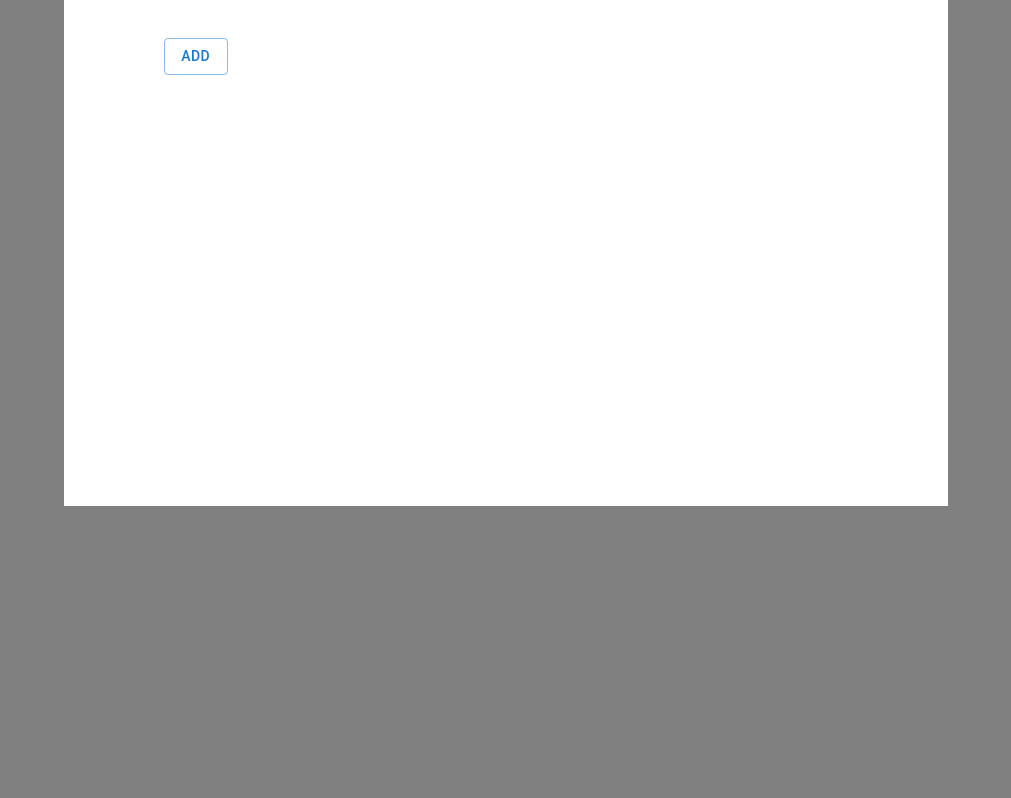
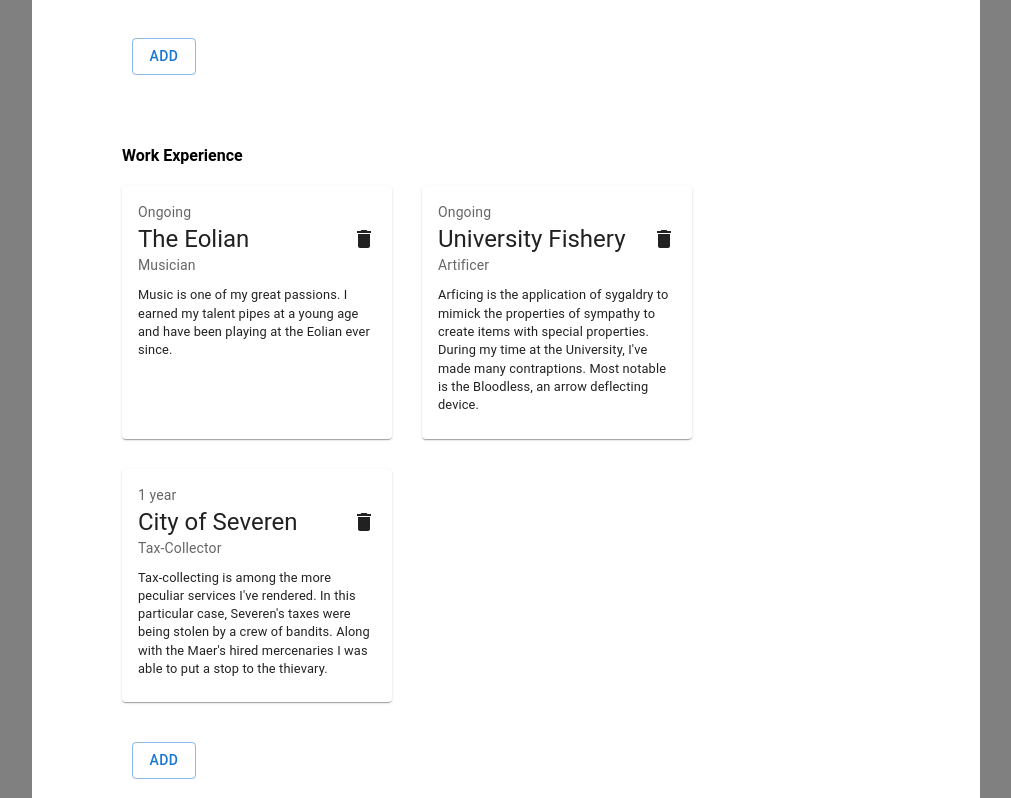
Before and after one commit to cashcheck/cv-project, a React (Create React App) app: page / in a window 1280 px wide. Shown: the part 502-1300 px from the top of the page, without its empty margins (134-1145 px from the left). Before the commit the page ends 1016 px from the top, so only its background shows below. Built offline with nearby package versions, Linux system fonts and the light colour scheme.

Commit message:
finished the work experience section

```diff
--- a/src/App.css
+++ b/src/App.css
@@ -1,10 +1,10 @@
 #app {
   background-color: white;
-  width: 70%;
-  height: 1000px;
+  width: 75%;
   display: flex;
   flex-direction: column;
   margin: auto;
+  padding-bottom: 200px;
 }
 
 p {
--- a/src/App.js
+++ b/src/App.js
@@ -3,6 +3,7 @@ import Description from "./components/Description";
 import Personal from "./components/Personal";
 import "./App.css";
 import Schooling from "./components/Schooling";
+import Experience from "./components/Experience";
 
 class App extends Component {
   constructor() {
@@ -15,6 +16,7 @@ class App extends Component {
         <Personal />
         <Description />
         <Schooling />
+        <Experience />
       </div>
     );
   }
--- /dev/null
+++ b/src/components/Experience.js
@@ -0,0 +1,155 @@
+import React, { Component } from "react";
+import ExperienceOverview from "./ExperienceOverview";
+import { Button, TextField, Typography } from "@mui/material";
+import "./styles/Experience.css";
+
+class Experience extends Component {
+  constructor() {
+    super();
+
+    this.state = {
+      all: [
+        {
+          employer: "The Eolian",
+          title: "Musician",
+          duration: "Ongoing",
+          description:
+            "Music is one of my great passions. I earned my talent pipes at a young age and have been playing at the Eolian ever since.",
+        },
+        {
+          employer: "University Fishery",
+          title: "Artificer",
+          duration: "Ongoing",
+          description:
+            "Arficing is the application of sygaldry to mimick the properties of sympathy to create items with special properties. During my time at the University, I've made many contraptions. Most notable is the Bloodless, an arrow deflecting device.",
+        },
+        {
+          employer: "City of Severen",
+          title: "Tax-Collector",
+          duration: "1 year",
+          description:
+            "Tax-collecting is among the more peculiar services I've rendered. In this particular case, Severen's taxes were being stolen by a crew of bandits. Along with the Maer's hired mercenaries I was able to put a stop to the thievary.",
+        },
+      ],
+      add: { employer: "", title: "", duration: "", description: "" },
+    };
+
+    this.handleChange = this.handleChange.bind(this);
+    this.beginEdit = this.beginEdit.bind(this);
+    this.finishEdit = this.finishEdit.bind(this);
+    this.handleDelete = this.handleDelete.bind(this);
+  }
+
+  handleChange(e) {
+    const value = e.target.value;
+    this.setState((prevState) => ({
+      ...prevState,
+      add: {
+        ...prevState.add,
+        [e.target.name]: value,
+      },
+    }));
+  }
+
+  handleDelete(e) {
+    const deleteEmployer = e.target.parentNode.previousSibling.textContent;
+    const deleteTitle = e.target.parentNode.parentNode.nextSibling.textContent;
+    console.log(deleteTitle);
+    console.log(deleteEmployer);
+    this.setState({
+      all: this.state.all.filter(
+        (experience) =>
+          experience.employer !== deleteEmployer &&
+          experience.title !== deleteTitle
+      ),
+      add: this.state.add,
+    });
+  }
+
+  beginEdit(e) {
+    e.target.classList.toggle("inactive");
+    e.target.nextSibling.classList.toggle("inactive");
+  }
+
+  cancelEdit(e) {
+    e.target.parentNode.parentNode.classList.toggle("inactive");
+    e.target.parentNode.parentNode.previousSibling.classList.toggle("inactive");
+    this.setState({
+      add: { employer: "", title: "", duration: "", description: "" },
+    });
+  }
+
+  finishEdit(e) {
+    e.preventDefault();
+    this.setState((prevState) => ({
+      all: prevState.all.concat(prevState.add),
+      add: { employer: "", title: "", duration: "", description: "" },
+    }));
+    e.target.classList.toggle("inactive");
+    e.target.previousSibling.classList.toggle("inactive");
+  }
+
+  render() {
+    return (
+      <div id="experience">
+        <h4>Work Experience</h4>
+        <ExperienceOverview
+          experiences={this.state.all}
+          handleDelete={this.handleDelete}
+        />
+        <Button
+          variant="outlined"
+          onClick={this.beginEdit}
+          sx={{ margin: "40px 0 0 10px" }}
+        >
+          Add
+        </Button>
+        <form
+          className="inactive"
+          onSubmit={this.finishEdit}
+          id="add-school-form"
+        >
+          <Typography varient="h3">
+            <strong>Add Work Experience</strong>
+          </Typography>
+          <TextField
+            name="employer"
+            value={this.state.add.employer}
+            label="Employer"
+            onChange={this.handleChange}
+          ></TextField>
+          <TextField
+            name="title"
+            label="Title"
+            value={this.state.add.title}
+            onChange={this.handleChange}
+          ></TextField>
+          <TextField
+            name="duration"
+            label="Duration"
+            value={this.state.add.duration}
+            onChange={this.handleChange}
+          ></TextField>
+          <TextField
+            name="description"
+            label="Description"
+            value={this.state.add.description}
+            multiline
+            minRows={4}
+            onChange={this.handleChange}
+          ></TextField>
+          <div id="form-buttons">
+            <Button type="submit" variant="outlined">
+              Submit
+            </Button>
+            <Button onClick={this.cancelEdit} variant="outlined" color="error">
+              Cancel
+            </Button>
+          </div>
+        </form>
+      </div>
+    );
+  }
+}
+
+export default Experience;
--- /dev/null
+++ b/src/components/ExperienceOverview.js
@@ -0,0 +1,36 @@
+import React, { Component } from "react";
+import "./styles/ExperienceOverview.css";
+import Box from "@mui/material/Box";
+import Card from "@mui/material/Card";
+import CardContent from "@mui/material/CardContent";
+import Typography from "@mui/material/Typography";
+import DeleteIcon from "@mui/icons-material/Delete";
+
+function ExperienceOverview(props) {
+  const experiences = props.experiences.map((experience) => (
+    <Card sx={{ width: 270 }} key={experience.employer}>
+      <CardContent>
+        <Typography sx={{ fontSize: 14 }} color="text.secondary">
+          {experience.duration}
+        </Typography>
+        <div id="middle-row">
+          <Typography variant="h5">{experience.employer}</Typography>
+          <DeleteIcon onClick={props.handleDelete} className="pointer" />
+        </div>
+        <Typography sx={{ fontSize: 14 }} color="text.secondary">
+          {experience.title}
+        </Typography>
+        <Typography
+          variant="body2"
+          sx={{ fontSize: "0.8rem", marginTop: "10px" }}
+        >
+          {experience.description}
+        </Typography>
+      </CardContent>
+    </Card>
+  ));
+
+  return <div id="experiences">{experiences}</div>;
+}
+
+export default ExperienceOverview;
--- /dev/null
+++ b/src/components/styles/Experience.css
@@ -0,0 +1,3 @@
+#experience {
+  margin: 50px 90px 0 90px;
+}
--- /dev/null
+++ b/src/components/styles/ExperienceOverview.css
@@ -0,0 +1,13 @@
+#experiences {
+  display: flex;
+  gap: 30px;
+  flex-direction: row;
+  flex-wrap: wrap;
+}
+
+#middle-row {
+  display: flex;
+  flex-direction: row;
+  justify-content: space-between;
+  align-items: center;
+}
```
